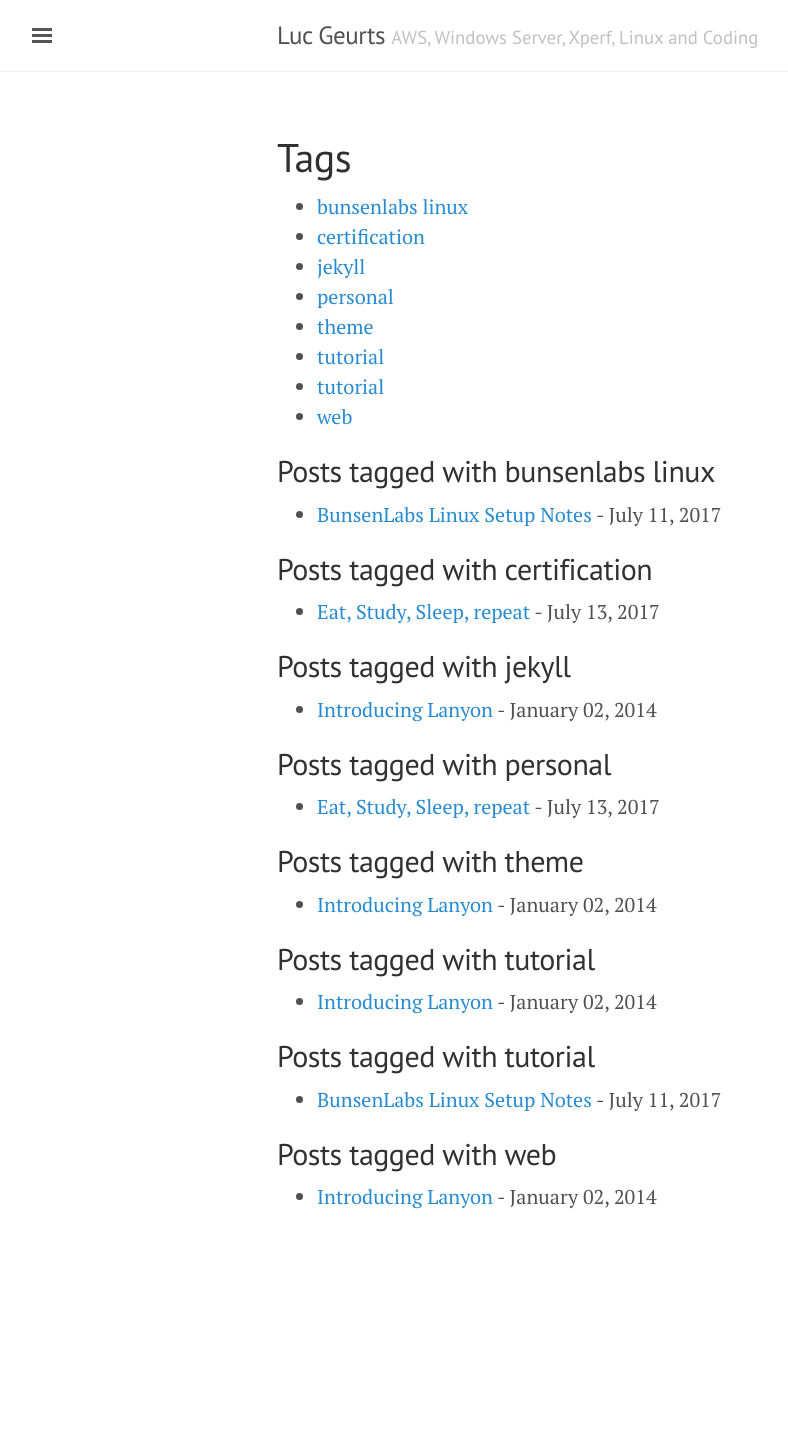
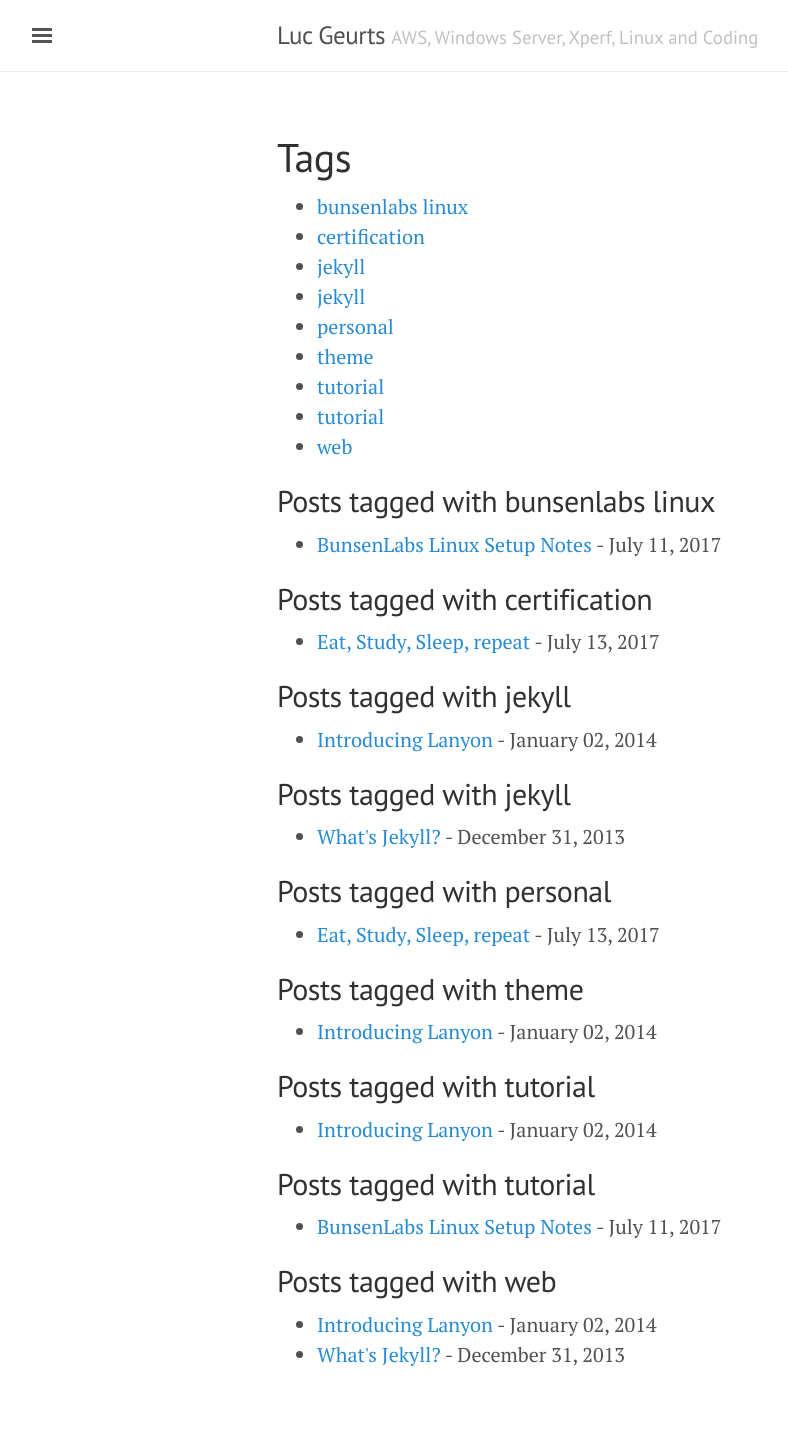
Before and after one commit to lgeurts/lgeurts.github.io, a Jekyll site: the page built from tags.html, in a window 1280 px wide. Shown: the whole page, without its empty margins (3-791 px from the left). Built offline with Jekyll 4.4.1, drawn with Linux system fonts in a browser that asks for light colours; before the commit the page ends 1292 px from its top, so only the background shows below that.

Commit message:
Update 2013-12-31-whats-jekyll.md

```diff
--- a/_posts/2013-12-31-whats-jekyll.md
+++ b/_posts/2013-12-31-whats-jekyll.md
@@ -1,6 +1,7 @@
 ---
 layout: post
 title: What's Jekyll?
+tags: [ web, jekyll  ]
 ---
 
 [Jekyll](http://jekyllrb.com) is a static site generator, an open-source tool for creating simple yet powerful websites of all shapes and sizes. From [the project's readme](https://github.com/mojombo/jekyll/blob/master/README.markdown):
```
